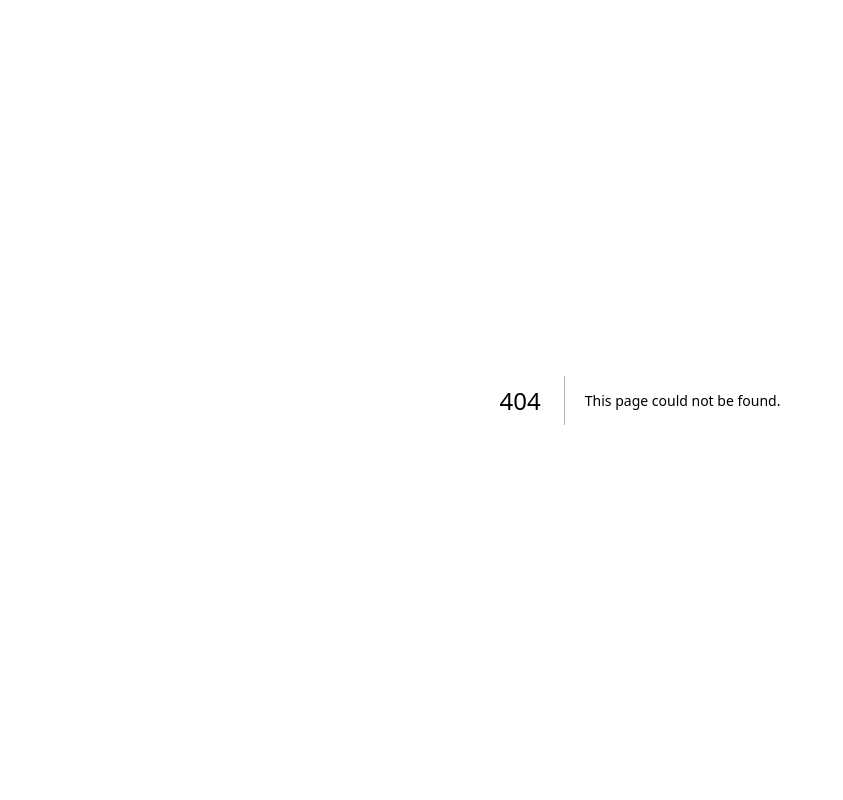
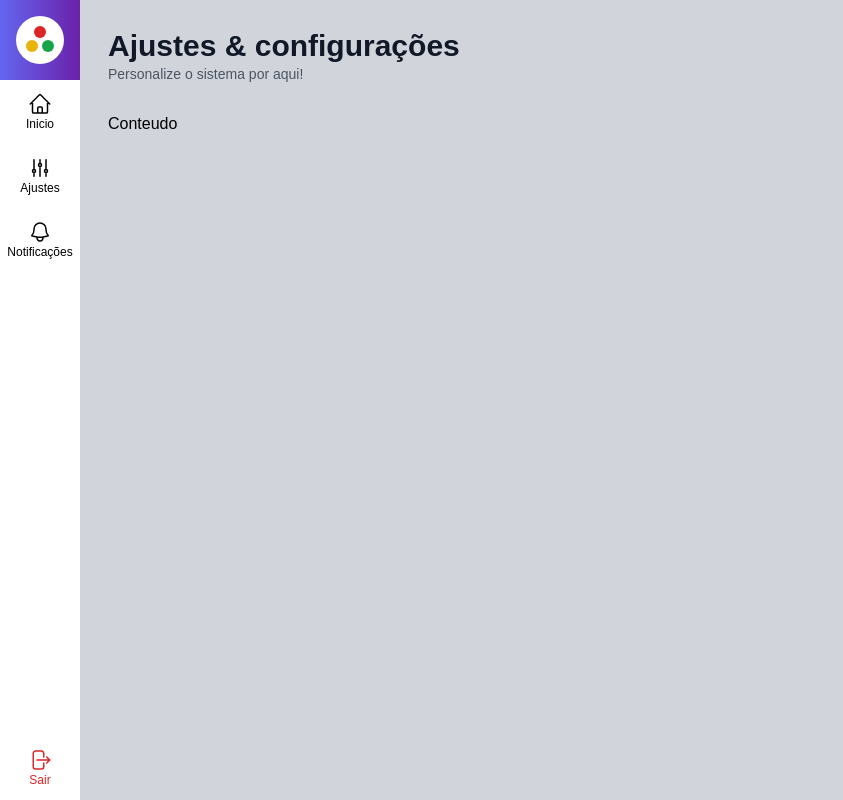
Before and after one commit to MessiasDevs/admin-template, a Next.js app: page /ajustes in a window 1280 px wide. Before the commit this address had no page. Shown: the whole page, without its empty margins (0-843 px from the left). Built offline with nearby package versions, Linux system fonts and the light colour scheme.

Commit message:
feat: Adicionando componente ajustes

```diff
--- /dev/null
+++ b/src/pages/ajustes.tsx
@@ -0,0 +1,11 @@
+import Layout from "../components/template/Layout";
+export default function Ajustes() {
+  return (
+    <Layout
+      titulo="Ajustes & configurações"
+      subtitulo="Personalize o sistema por aqui!"
+    >
+      <h3>Conteudo</h3>
+    </Layout>
+  );
+}
```
